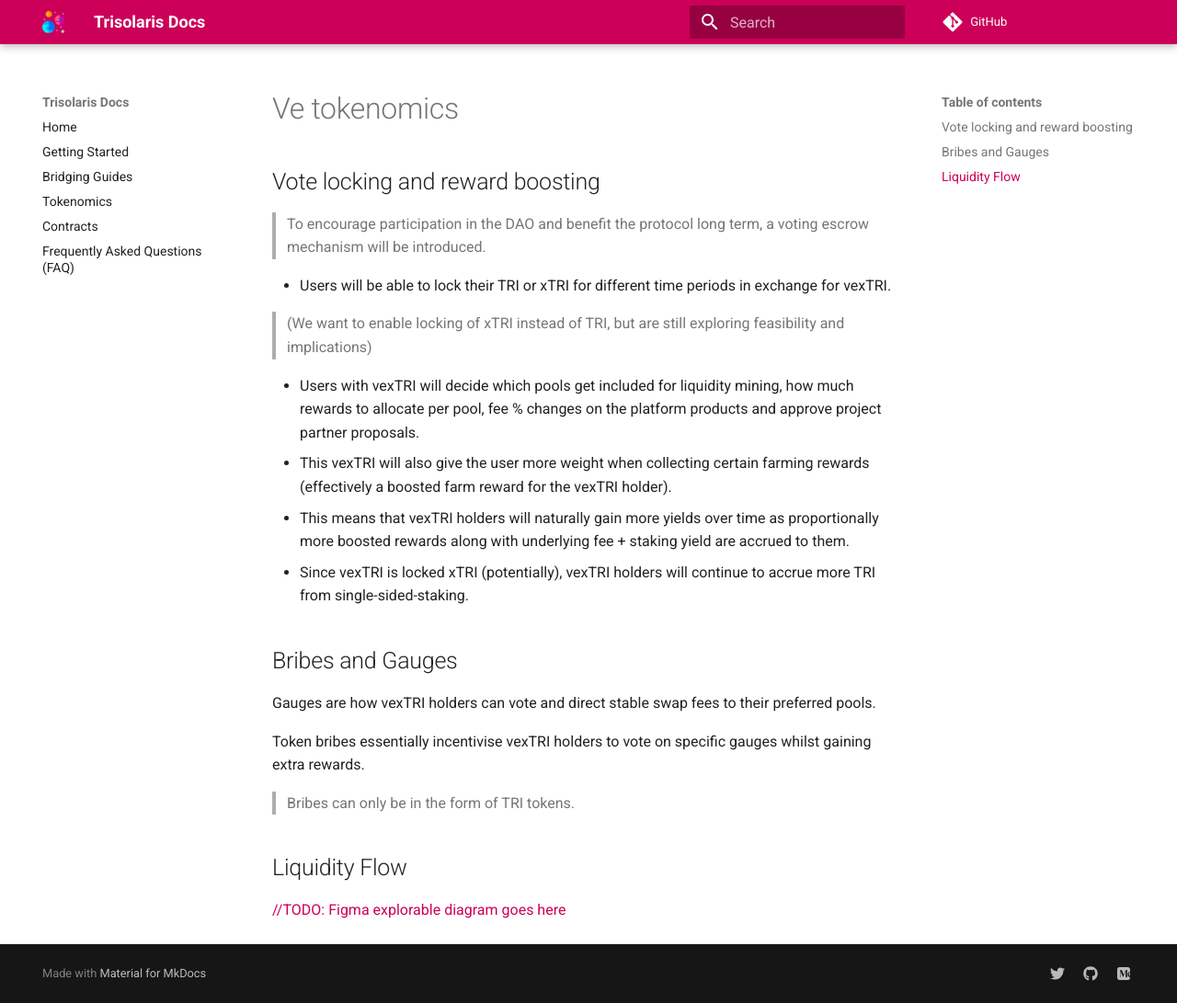
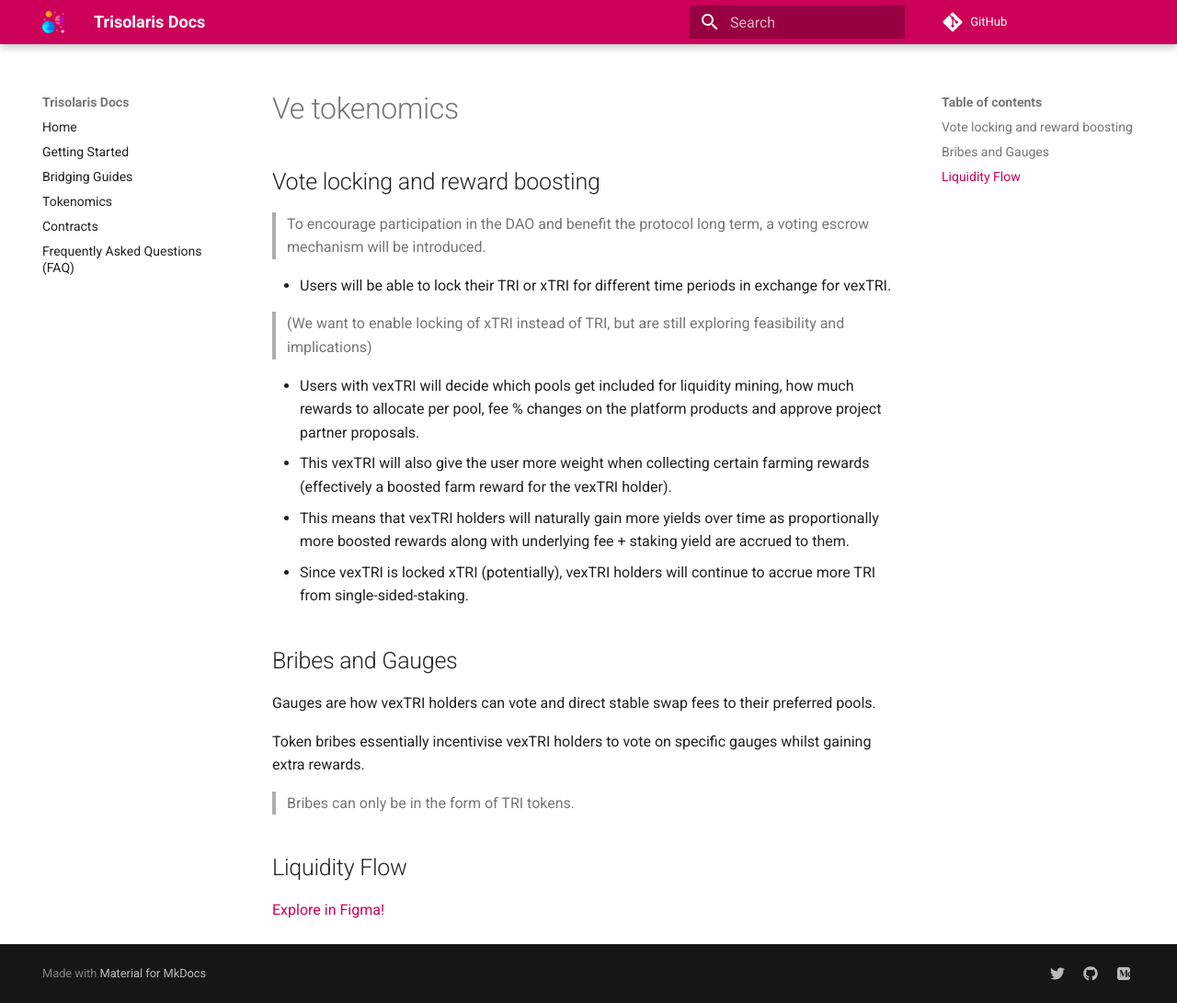
Before and after one commit to trisolaris-labs/docs, an MkDocs documentation site: the page built from docs/ve-tokenomics.md, in a window 1280 px wide and 1091 px high. Shown: the whole window at 92% size. Built offline with MkDocs 1.6.1 and Material for MkDocs 9.7.7, drawn with Linux system fonts in a browser that asks for light colours; comment, search, counter and statistics services are not loaded; old or Windows-style settings are respelled for this version of MkDocs.

Commit message:
docs(ve-tokenomics.md): add figma diagram link

```diff
--- a/docs/ve-tokenomics.md
+++ b/docs/ve-tokenomics.md
@@ -21,4 +21,4 @@
 
 ## Liquidity Flow
 
-[//TODO: Figma explorable diagram goes here]()
+[Explore in Figma!](https://www.figma.com/file/j3LDJ1EolqL9uDzbLM1L7e/vexTRI?node-id=0%3A1)
```
